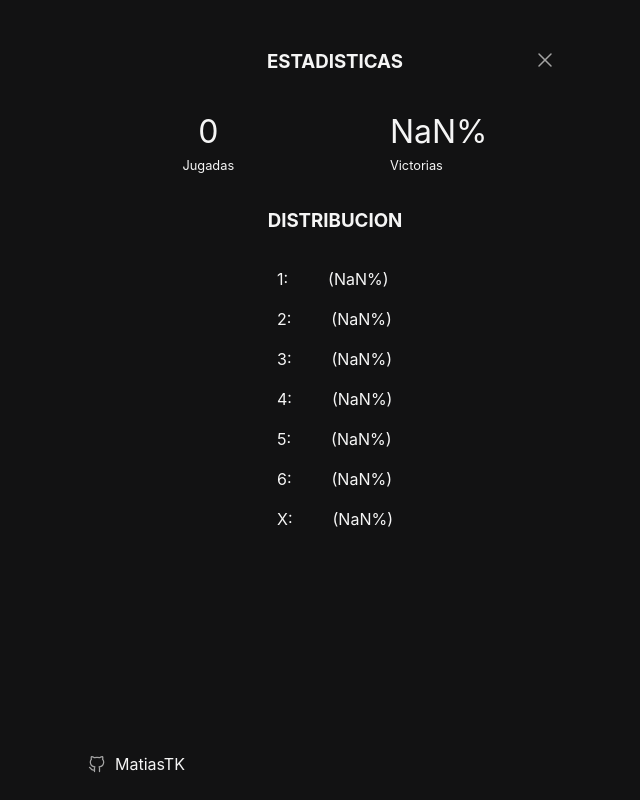
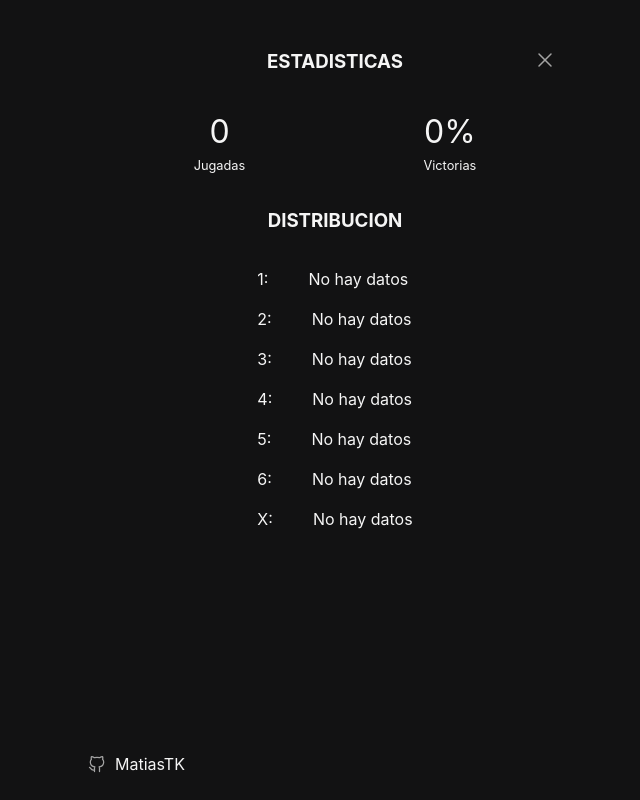
Before and after one commit to MatiasTK/WordleES, a React (Create React App) app: page / in a window 1280 px wide. Both pictures are taken after a click on the icon 836 px from the left and 23 px from the top of the page. Shown: the whole page, without its empty margins (305-945 px from the left). Built offline with nearby package versions, Linux system fonts and the light colour scheme; no server answers.

Commit message:
better display stats

```diff
--- a/src/components/Stats.js
+++ b/src/components/Stats.js
@@ -11,8 +11,7 @@ export default function Stats({ displayStats, juego }) {
       <div className="stats-fila">
         <p className="stats-fila-numero">{number}:</p>
         <div className="stats-squares">
-          <dd className="percentage" id={`d-${number}`} />({porcentaje}
-          %)
+          <dd className="percentage" id={`d-${number}`} />{porcentaje ? (`${porcentaje}%`) : 'No hay datos'}
         </div>
       </div>
     );
@@ -50,7 +49,7 @@ export default function Stats({ displayStats, juego }) {
               <p className="stats-texto">Jugadas</p>
             </div>
             <div className="victorias">
-              <p className="stats-numero">{parseInt((juego.victorias * 100) / juego.jugadas, 10)}%</p>
+              <p className="stats-numero">{juego.victorias ? parseInt((juego.victorias * 100) / juego.jugadas, 10) : 0}%</p>
               <p className="stats-texto">Victorias</p>
             </div>
           </div>
```
